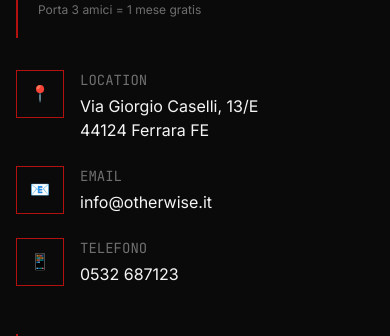
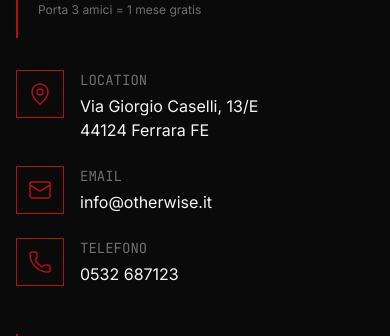
Before and after one commit to richterzo/otherwise-landing, a Next.js app: page / in a window 390 px wide. Shown: the part 11468-11804 px from the top of the page. Built offline with nearby package versions, Linux system fonts and the light colour scheme.

Commit message:
feat: replace emoji with Lucide icons in contact section
- Imported MapPin, Mail, Phone from lucide-react
- 📍 → MapPin icon (location)
- 📧 → Mail icon (email)
- 📱 → Phone icon (telephone)
- Icons size: 24px, strokeWidth: 1.5
- Consistent with other Lucide icons used in the site

```diff
--- a/components/CTA.tsx
+++ b/components/CTA.tsx
@@ -2,6 +2,7 @@
 
 import { motion, useInView } from "framer-motion";
 import { useRef, useState } from "react";
+import { MapPin, Mail, Phone } from "lucide-react";
 
 export default function CTA() {
   const ref = useRef(null);
@@ -74,8 +75,8 @@ export default function CTA() {
                 className="flex items-start gap-4"
                 whileHover={{ x: 5 }}
               >
-                <div className="w-12 h-12 border border-rosso-controllo flex items-center justify-center text-rosso-controllo font-mono flex-shrink-0">
-                  📍
+                <div className="w-12 h-12 border border-rosso-controllo flex items-center justify-center text-rosso-controllo flex-shrink-0">
+                  <MapPin size={24} strokeWidth={1.5} />
                 </div>
                 <div>
                   <div className="text-sm font-mono text-grigio-acciaio mb-1">LOCATION</div>
@@ -87,8 +88,8 @@ export default function CTA() {
                 className="flex items-start gap-4"
                 whileHover={{ x: 5 }}
               >
-                <div className="w-12 h-12 border border-rosso-controllo flex items-center justify-center text-rosso-controllo font-mono flex-shrink-0">
-                  📧
+                <div className="w-12 h-12 border border-rosso-controllo flex items-center justify-center text-rosso-controllo flex-shrink-0">
+                  <Mail size={24} strokeWidth={1.5} />
                 </div>
                 <div>
                   <div className="text-sm font-mono text-grigio-acciaio mb-1">EMAIL</div>
@@ -102,8 +103,8 @@ export default function CTA() {
                 className="flex items-start gap-4"
                 whileHover={{ x: 5 }}
               >
-                <div className="w-12 h-12 border border-rosso-controllo flex items-center justify-center text-rosso-controllo font-mono flex-shrink-0">
-                  📱
+                <div className="w-12 h-12 border border-rosso-controllo flex items-center justify-center text-rosso-controllo flex-shrink-0">
+                  <Phone size={24} strokeWidth={1.5} />
                 </div>
                 <div>
                   <div className="text-sm font-mono text-grigio-acciaio mb-1">TELEFONO</div>
```
